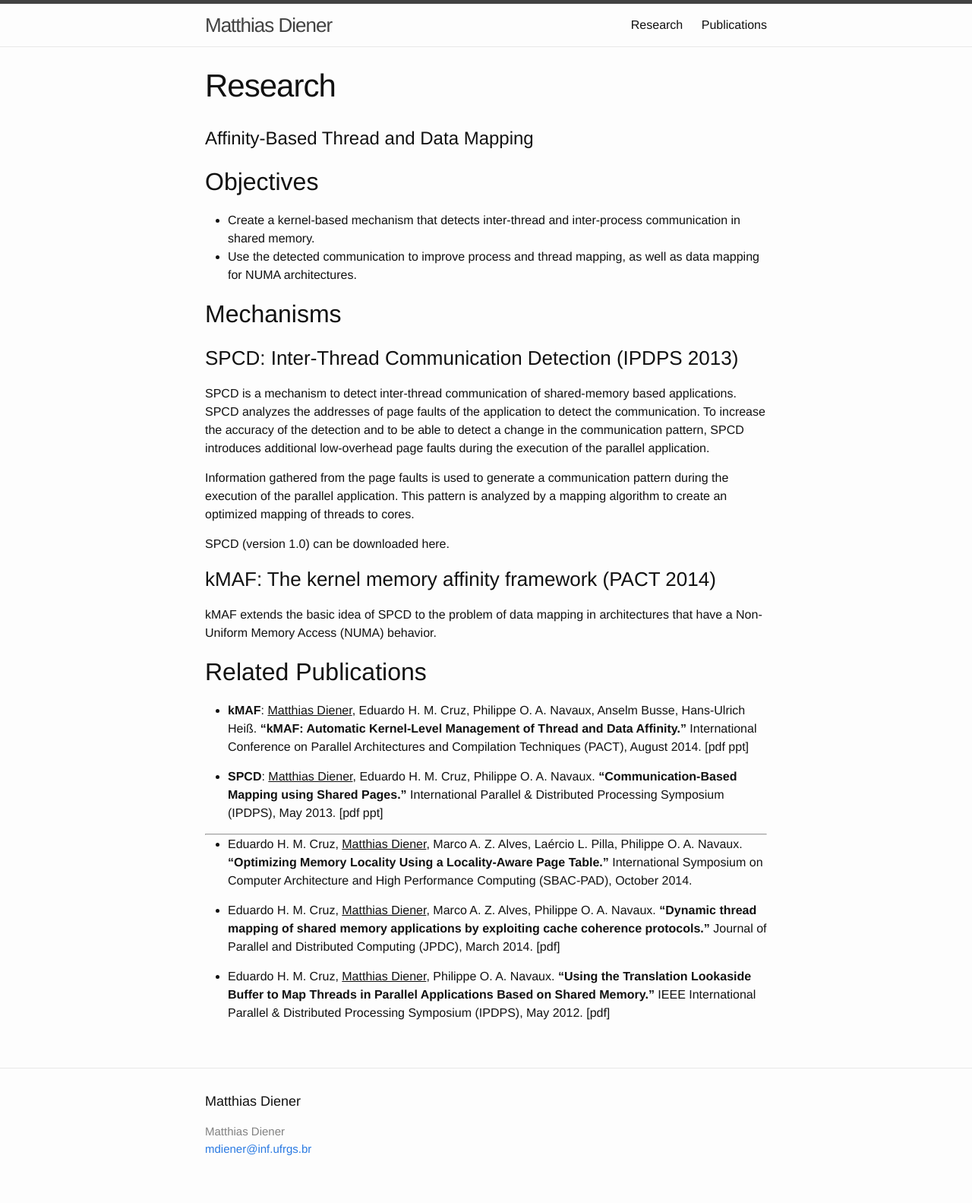
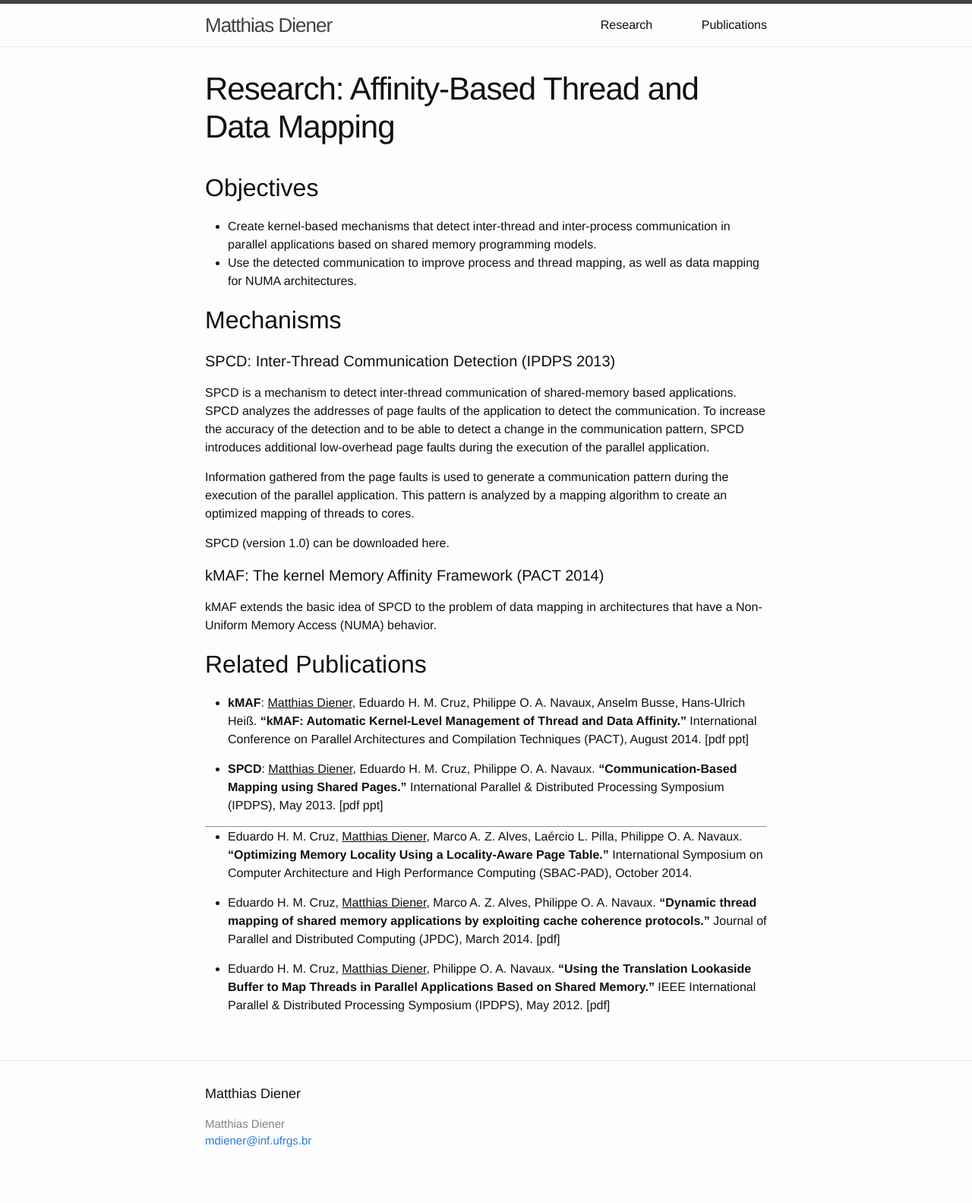
Before and after one commit to matthiasdiener/matthiasdiener.github.io, a Jekyll site: the page built from about.md, in a window 1280 px wide. Shown: the whole page at 76% size. Built offline with Jekyll 4.4.1, drawn with Linux system fonts in a browser that asks for light colours.

Commit message:
small cleanups

```diff
--- a/_includes/header.html
+++ b/_includes/header.html
@@ -15,7 +15,9 @@
 
       <div class="trigger">
         {% for page in site.pages %}
-          {% if page.title %}
+          {% if page.slug %}
+          <a class="page-link" href="{{ page.url | prepend: site.baseurl }}">{{ page.slug }}</a>
+          {% else if page.title %}
           <a class="page-link" href="{{ page.url | prepend: site.baseurl }}">{{ page.title }}</a>
           {% endif %}
         {% endfor %}
--- a/_sass/_layout.scss
+++ b/_sass/_layout.scss
@@ -200,7 +200,7 @@
 .post-title {
     font-size: 42px;
     letter-spacing: -1px;
-    line-height: 1;
+    line-height: 1.2;
 
     @include media-query($on-laptop) {
         font-size: 36px;
--- a/about.md
+++ b/about.md
@@ -1,19 +1,19 @@
 ---
 layout: page
-title: Research
+title: "Research: Affinity-Based Thread and Data Mapping"
+slug: Research
 permalink: /research/
 ---
 
-# Affinity-Based Thread and Data Mapping
+## Objectives
 
-## Objectives
-* Create a kernel-based mechanism that detects inter-thread and inter-process communication in shared memory.
+* Create kernel-based mechanisms that detect inter-thread and inter-process communication in parallel applications based on shared memory programming models.
 * Use the detected communication to improve process and thread mapping, as well as data mapping for NUMA architectures.
 
 
 ## Mechanisms
 
-### SPCD: Inter-Thread Communication Detection (IPDPS 2013)
+#### SPCD: Inter-Thread Communication Detection (IPDPS 2013)
 
 SPCD is a mechanism to detect inter-thread communication of shared-memory based applications. SPCD analyzes the addresses of page faults of the application to detect the communication. To increase the accuracy of the detection and to be able to detect a change in the communication pattern, SPCD introduces additional low-overhead page faults during the execution of the parallel application.
 
@@ -22,7 +22,7 @@
 
 SPCD (version 1.0) can be downloaded here.
 
-### kMAF: The kernel memory affinity framework (PACT 2014)
+#### kMAF: The kernel Memory Affinity Framework (PACT 2014)
 
 kMAF extends the basic idea of SPCD to the problem of data mapping in architectures that have a Non-Uniform Memory Access (NUMA) behavior.
 
```
